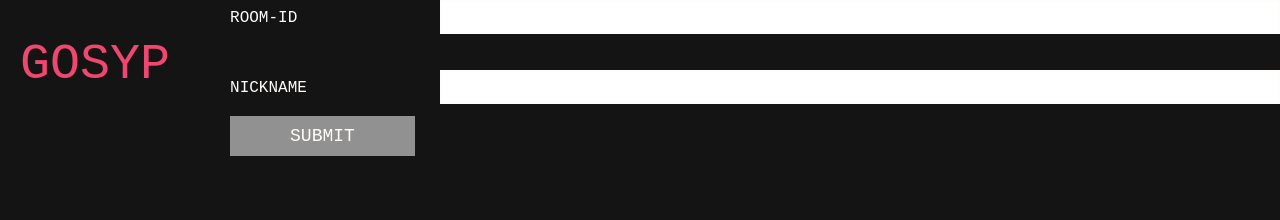
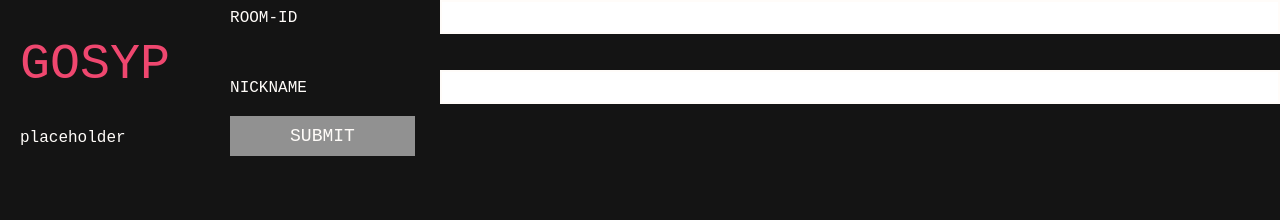
Before and after one commit to MLCochrane/gosyp, a React (Create React App) app in the folder client/: page / in a window 1280 px wide. Shown: the top 220 px of the page. Built offline with nearby package versions, Linux system fonts and the light colour scheme; no server answers; a web font is replaced by a local one.

Commit message:
Adding Details widget to sidebar

```diff
--- a/client/src/view/components/sidebar/Sidebar.tsx
+++ b/client/src/view/components/sidebar/Sidebar.tsx
@@ -1,10 +1,12 @@
 import React from 'react';
 import Header from './header/Header';
+import Details from './details/DetailWidget';
 import './sidebar.scss';
 
 const Sidebar = () => (
   <div className="sidebar">
     <Header />
+    <Details />
   </div>
 );
 export default Sidebar;
--- /dev/null
+++ b/client/src/view/components/sidebar/details/DetailWidget.tsx
@@ -0,0 +1,16 @@
+import React from 'react';
+import { HasAddedToRoom } from 'view/components/lib/events/rooms';
+import SwitchView from 'view/components/lib/helpers/SwitchView';
+import InfoBlock from './InfoBlock';
+import RoomDetails from './RoomDetails';
+
+const DetailsWidget = () => {
+  const [addedToRoom] = HasAddedToRoom();
+
+  return (
+    <div className="details-widget">
+      <SwitchView trigger={ addedToRoom } current={ InfoBlock } next={ RoomDetails } />
+    </div>
+  );
+};
+export default DetailsWidget;
--- /dev/null
+++ b/client/src/view/components/sidebar/details/InfoBlock.tsx
@@ -0,0 +1,8 @@
+import React from 'react';
+
+const InfoBlock = () => (
+  <div className="info-block">
+    placeholder
+  </div>
+);
+export default InfoBlock;
--- /dev/null
+++ b/client/src/view/components/sidebar/details/RoomDetails.tsx
@@ -0,0 +1,8 @@
+import React from 'react';
+
+const RoomDetails = () => (
+  <div className="room-details">
+    am room
+  </div>
+);
+export default RoomDetails;
```
Also changed, not shown: client/src/view/components/sidebar/details/DetailRow.tsx (added, +15 -0 lines), 2 other files (tests, documents, lock files or other folders).
